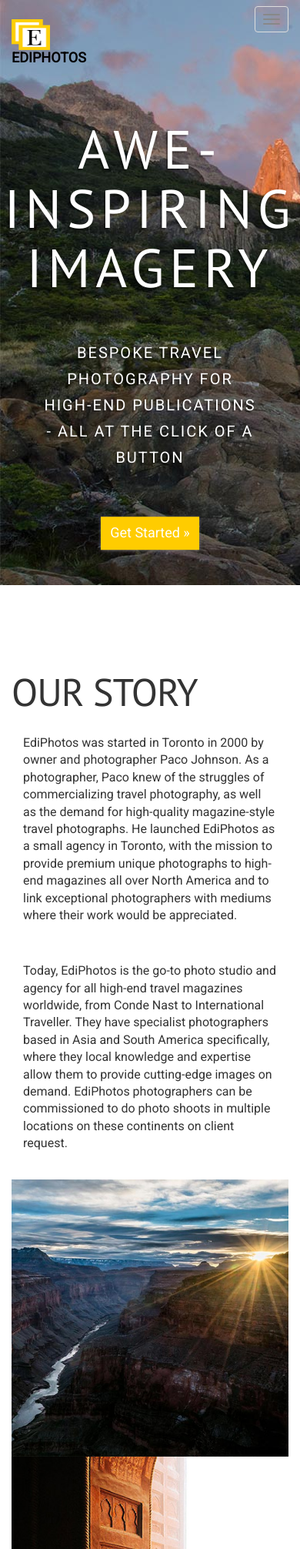
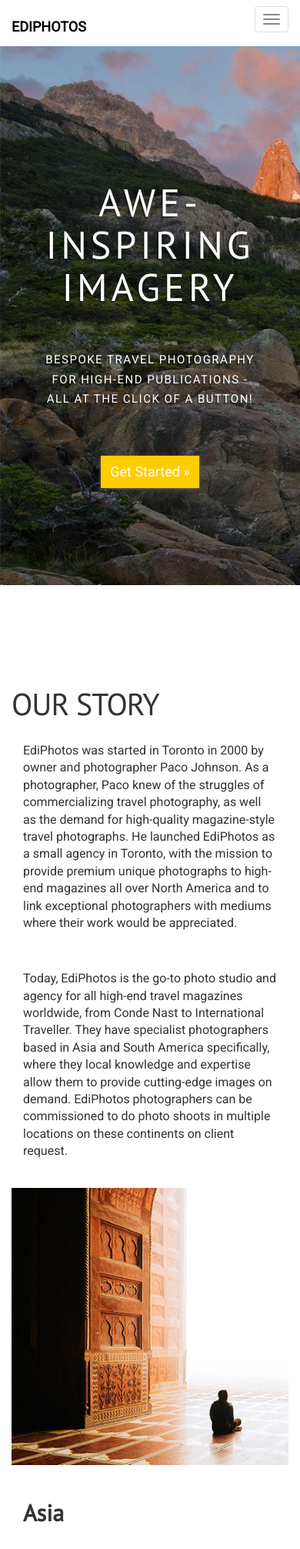
Before and after one commit to ninalouw/week8-proj, a PHP site: page / in a window 390 px wide. Shown: the top 2012 px of the page at 77% size. Run offline with PHP 8.4, Linux system fonts and the light colour scheme.

Commit message:
add mobile styles, add log out

```diff
--- a/public_html/css/styles.css
+++ b/public_html/css/styles.css
@@ -148,6 +148,10 @@ nav > li > a:focus, .navbar-default .navbar-nav > li > a:hover {
   text-shadow: -2px 2px 0px rgba(0, 0, 0, 0.3), -2px 4px 2px rgba(0, 0, 0, 0.1);
 }
 
+.featurette {
+  margin-top: 20px;
+}
+
 .featurette-divider {
   margin: 80px 0;
   /* Space out the Bootstrap <hr> more */
@@ -223,10 +227,18 @@ nav > li > a:focus, .navbar-default .navbar-nav > li > a:hover {
   color: #ffcc00;
 }
 
+.log-in-form {
+  margin-top: 100px;
+}
+
+.testimonial-form {
+  margin-top: 100px;
+}
+
 /* RESPONSIVE CSS
 -------------------------------------------------- */
 @media (min-width: 768px) {
-  /* Navbar positioning foo */
+  /* Navbar positioning*/
   .navbar-wrapper {
     margin-top: 20px;
   }
@@ -260,7 +272,36 @@ nav > li > a:focus, .navbar-default .navbar-nav > li > a:hover {
 }
 
 @media only screen and (max-width: 500px) {
+  .section-header h1 {
+    font-size: 5rem;
+  }
+  .section-header p {
+    font-size: 1.5rem;
+  }
+  nav > li > a:focus, .navbar-default .navbar-nav > li > a:hover {
+    background-color: white;
+  }
+  .navbar-default {
+    background-color: white;
+    opacity: 0.5;
+  }
+  h2, .featurette-heading {
+    font-size: 4rem;
+  }
+  .featurette-image {
+    display: none;
+  }
+  .logo {
+    display: none !important;
+  }
   .long-container {
     display: none;
   }
+  .img-gallery {
+    width: 300px;
+    height: 300px;
+  }
+  .test-h1 {
+    font-size: 4rem;
+  }
 }
--- a/public_html/css/styles.scss
+++ b/public_html/css/styles.scss
@@ -11,7 +11,9 @@ $headline-font: 'PT Sans', Helvetica, sans-serif;
 $heading-font-size: 3rem;
 $para-font-size:1.8rem;
 $hero-para-font-size: 2rem;
+$hero-para-font-size-mobile: 1.5rem;
 $hero-h1: 7rem;
+$hero-h1-mobile: 5rem;
 $h2: 5rem;
 $h1-text-shadow: -2px 2px 0px rgba(0, 0, 0, 0.3), -2px 4px 2px rgba(0, 0, 0, 0.1);
 $para-text-shadow: 0px 1px 5px rgba(0, 0, 0, 0.2);
@@ -188,6 +190,9 @@ nav>li>a:focus, .navbar-default .navbar-nav>li>a:hover {
 }
 
 //features
+.featurette {
+  margin-top: 20px;
+}
 .featurette-divider {
   margin: 80px 0; /* Space out the Bootstrap <hr> more */
 }
@@ -262,13 +267,21 @@ nav>li>a:focus, .navbar-default .navbar-nav>li>a:hover {
   font-weight: bold;
   color:$button-color;
 }
+//log in form
+.log-in-form {
+  margin-top: $big-margin;
+}
+
+.testimonial-form {
+  margin-top: $big-margin;
+}
 
 
 /* RESPONSIVE CSS
 -------------------------------------------------- */
 
 @media (min-width: 768px) {
-  /* Navbar positioning foo */
+  /* Navbar positioning*/
   .navbar-wrapper {
     margin-top: 20px;
   }
@@ -306,7 +319,37 @@ nav>li>a:focus, .navbar-default .navbar-nav>li>a:hover {
 
 //mobile
 @media only screen and (max-width: 500px) {
+  //hero section
+  .section-header h1 {
+    font-size: $hero-h1-mobile;
+  }
+  .section-header p {
+    font-size: $hero-para-font-size-mobile;
+  }
+  nav>li>a:focus, .navbar-default .navbar-nav>li>a:hover {
+    background-color: white;
+  }
+  .navbar-default {
+    background-color: white;
+    opacity: 0.5;
+  }
+  h2, .featurette-heading {
+    font-size: 4rem;
+  }
+  .featurette-image {
+    display: none;
+  }
+  .logo {
+    display: none !important;
+  }
    .long-container {
        display: none;
    }
+  .img-gallery {
+    width: 300px;
+    height:300px;
+  }
+  .test-h1{
+    font-size: 4rem;
+  }
 }
--- a/public_html/index.php
+++ b/public_html/index.php
@@ -9,9 +9,9 @@
                     <div class="content row">
                         <h1>Awe-Inspiring Imagery</h1>
                         <p>Bespoke travel photography for high-end publications
-                            - all at the click of a button
+                            - all at the click of a button!
                         </p>
-                        <button class="btn-primary" role="button">Get Started &raquo;</button>
+                        <button class="btn-primary" role="button" href="gallery.php">Get Started &raquo;</button>
                     </div>
                 </div>
             </div>
@@ -40,36 +40,36 @@
         <!-- long-image header -->
         <div class="row long-container">
             <h2 class="h2-long" >Destination-Specific Photography</h2>
-            <img class="img-responsive long-image" src="img/pichu_large.jpg">
+            <img class="img-responsive long-image" src="img/pichu_large.jpg" alt="travel image">
         </div>
 
         <!-- 2 continent columns below the header -->
         <div class="row continent-feature">
             <div class="col-lg-6 col=md-6 col-sm-12">
-                <img class="img-responsive" src="img/agra-400.jpg" alt="Generic placeholder image"
+                <img class="img-responsive" src="img/agra-400.jpg" alt="India placeholder image"
                     width="400" height="400">
                 <h3>Asia</h3>
                 <p>EdiPhotos is the Asia photography specialist. We have photographers based in Thailand, India, Myanmar, Cambodia, Japan, Korea and China.
                     Our photographers are available for assignment in various locations, and according to availability. Our photographers in Asia are continent-specialists,
                     some having spent more than a decade in their base country.
                 </p>
-                <p><a class="btn-primary" href="#" role="button" href="gallery.php">View Gallery &raquo;</a></p>
+                <p><a class="btn-primary" href="gallery.php" role="button" href="gallery.php">View Gallery &raquo;</a></p>
             </div>
             <!-- /.col-lg-4 -->
             <div class="col-lg-6 col-md-6 col-sm-12">
-                <img class="img-responsive" src="img/inca-400.jpg" alt="Generic placeholder image"
+                <img class="img-responsive" src="img/inca-400.jpg" alt="Peru placeholder image"
                     width="400" height="400">
                 <h3>South America</h3>
                 <p>EdiPhotos is the South America photography specialist. We have photographers based in Brazil, Argentina, Peru, Chile, Colombia, Panama, Uruguay and Paraguay. Our photographers are available for assignment in various locations, and according to availability.
                 Our photographers in South America are continent-specialists, some having spent more than a decade in their base country.</p>
-                <p><a class="btn-primary" href="#" role="button" href="gallery.php">View Gallery &raquo;</a></p>
+                <p><a class="btn-primary" href="gallery.php" role="button" href="gallery.php">View Gallery &raquo;</a></p>
             </div>
         </div>
 
         <!-- long-image header -->
         <div class="row long-container">
             <h2 class="h2-long">Our Unique Photographers</h2>
-            <img class="img-responsive long-image" src="img/fitz-blue-large.jpg">
+            <img class="img-responsive long-image" src="img/fitz-blue-large.jpg" alt="Mount FitzRoy">
         </div>
         <!-- Our photographer section -->
         <div class="row featurette photographer-feature">
@@ -90,42 +90,42 @@
         <!-- 2x rows of photographers -->
         <div class="row continent-feature">
             <div class="col-lg-6 col=md-6 col-sm-12">
-                <img class="img-responsive" src="img/rock-400.jpg" alt="Generic placeholder image" width="400" height="400">
+                <img class="img-responsive" src="img/rock-400.jpg" alt="View placeholder image" width="400" height="400">
                 <h3>David Crookes</h3>
                 <p>David Crookes is an image-maker. David has photographed in more than 65 countries and collaborated with Conde Nast Traveller
                 since 2004. After graduating with distinctions in Fine Art David has continued to depict, abstract and create
                 using photography as his preferred medium.
                 </p>
-                <p><a class="btn-primary" href="#" role="button" href="gallery.php">View Gallery &raquo;</a></p>
+                <p><a class="btn-primary" href="gallery.php" role="button">View Gallery &raquo;</a></p>
             </div>
             <!-- /.col-lg-4 -->
             <div class="col-lg-6 col-md-6 col-sm-12">
-                <img class="img-responsive" src="img/cheetah-400.jpg" alt="Generic placeholder image" width="400" height="400">
+                <img class="img-responsive" src="img/cheetah-400.jpg" alt="Cheetah placeholder image" width="400" height="400">
                 <h3>Frans Lanting</h3>
                 <p>Frans Lanting is an award-winning photographer whose work is commissioned frequently by National Geographic, where he served as a Photographer-in-Residence. His assignments
                 have ranged from a first look at the fabled bonobos of the Congo to the forests of Asia.</p>
-                <p><a class="btn-primary" href="#" role="button" href="gallery.php">View Gallery &raquo;</a></p>
+                <p><a class="btn-primary" role="button" href="gallery.php">View Gallery &raquo;</a></p>
             </div>
         </div>
         <div class="row continent-feature">
             <div class="col-lg-6 col=md-6 col-sm-12">
-                <img class="img-responsive" src="img/capitan-400.jpg" alt="Generic placeholder image" width="400" height="400">
+                <img class="img-responsive" src="img/capitan-400.jpg" alt="El Capitan placeholder image" width="400" height="400">
                 <h3>Thomas Peschak</h3>
                 <p>Thomas Peschak is a multiple winner in the BBC Wildlife Photographer of the Year Awards and received World Press Photo Awards for his
                 work in2011 and 2013. Thomas has written and photographed five books: Currents of Contrast, Great White Shark, Wild Seas Secret Shores and Lost
                 World.
                 </p>
-                <p><a class="btn-primary" href="#" role="button" href="gallery.php">View Gallery &raquo;</a></p>
+                <p><a class="btn-primary" role="button" href="gallery.php">View Gallery &raquo;</a></p>
             </div>
             <!-- /.col-lg-4 -->
             <div class="col-lg-6 col-md-6 col-sm-12">
-                <img class="img-responsive" src="img/bali-400.jpg" alt="Generic placeholder image" width="400" height="400">
+                <img class="img-responsive" src="img/bali-400.jpg" alt="Bali placeholder image" width="400" height="400">
                 <h3>Ami Vitale</h3>
                 <p>Nikon Ambassador Ami Vitale has lived all over the world in keeping with her philosophy of “living the story.”
                     Based in Argentina, Vitale is a contract photographer with National Geographic magazine and frequently gives workshops throughout
                     the Americas, Europe and Asia.
                 </p>
-                <p><a class="btn-primary" href="#" role="button" href="gallery.php">View Gallery &raquo;</a></p>
+                <p><a class="btn-primary" role="button" href="gallery.php">View Gallery &raquo;</a></p>
             </div>
         </div>
 
@@ -133,7 +133,7 @@
         <div class="row long-container">
             <a class="btn-long btn-primary" href="testimonials.php" role="button" href="testimonials.php">Testimonials &raquo;</a>
             <h2 class="h2-long">We delight our clients</h2>
-            <img class="img-responsive long-image" src="img/myanmar-long.jpg">
+            <img class="img-responsive long-image" src="img/myanmar-long.jpg" alt="myanmar image">
         </div>
         <!-- container end -->
     </div>
--- a/public_html/partials/footer.php
+++ b/public_html/partials/footer.php
@@ -1,6 +1,7 @@
 <!--Footer  -->
     <footer class="page-footer">
         <div class="container">
+            <strong>Contact us!</strong>
             <address>
                 <strong>EdiPhotos</strong><br> 1355 Market Street, Suite 900<br> Toronto, ON 94103<br>
                 <abbr title="Phone">P:</abbr> (604) 456-7890
--- a/public_html/partials/header.php
+++ b/public_html/partials/header.php
@@ -32,7 +32,7 @@
                 <span class="icon-bar"></span>
                 <span class="icon-bar"></span>
             </button>
-                <span><a class="navbar-brand" href="index.php"><img class="logo"src="img/logo-sm.png" alt="logo">EdiPhotos</a></span>
+                <span><a class="navbar-brand" href="index.php"><img class="logo" src="img/logo-sm.png" alt="logo">EdiPhotos</a></span>
             </div>
 
             <!-- Collect the nav links, forms, and other content for toggling -->
```
Also changed, not shown: public_html/logIn.php (+3 -5 lines), public_html/testimonial_form.php (+17 -7 lines), public_html/css/styles.min.css, public_html/testimonials.php (indentation only).
